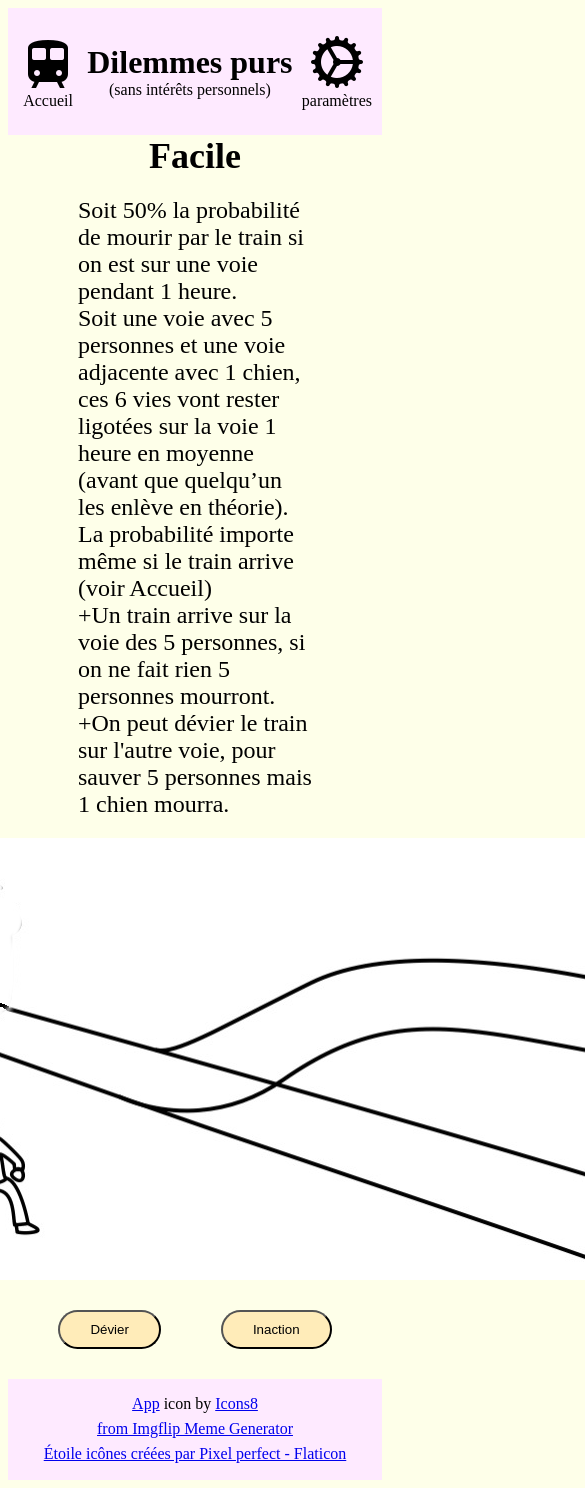
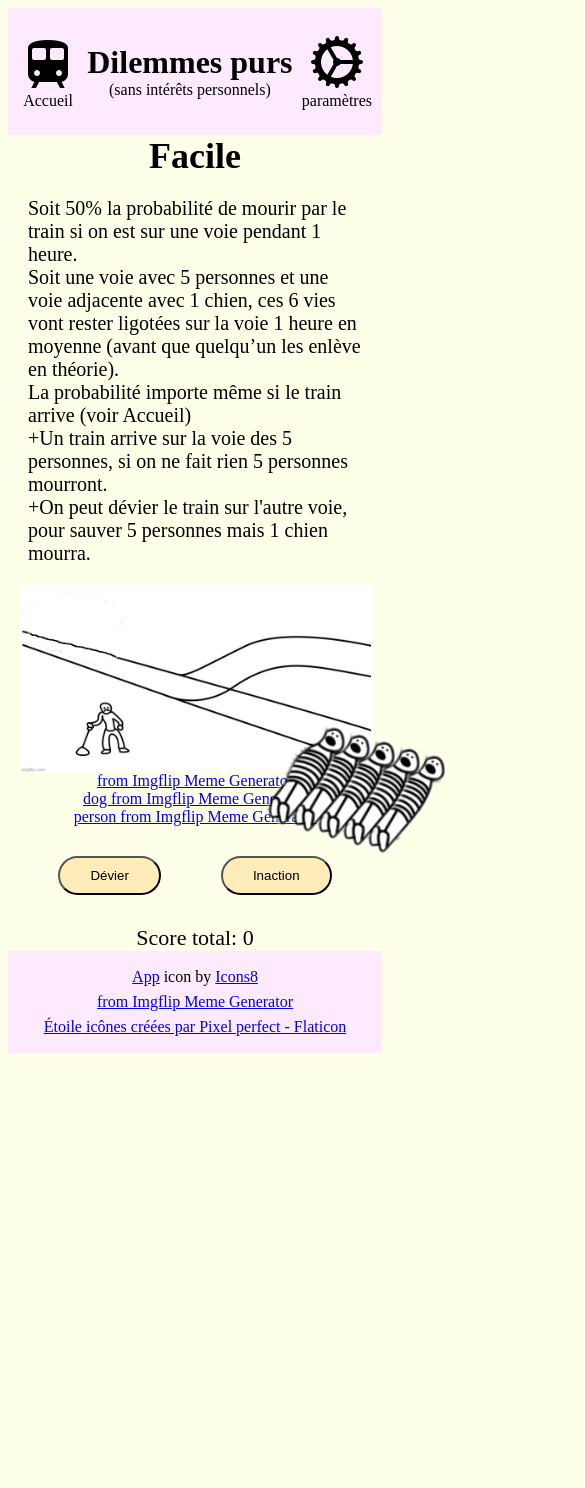
Before and after one commit to axelturpin/Dilemmes-purs, a Vue app: page /facile in a window 390 px wide. Shown: the top 1488 px of the page, 585 px wide, since content can reach past the window. After the commit the page ends 1061 px from the top, so only its background shows below. Built offline with nearby package versions, Linux system fonts and the light colour scheme.

Commit message:
facile en cours

```diff
--- a/public/json/facile.json
+++ b/public/json/facile.json
@@ -5,6 +5,96 @@
         "bouton1": "Dévier",
         "bouton2": "Inaction",
         "Bon": "Dévier",
-        "Détails": "Dévier le train est mieux (risque déjà important pour p = 0.5 et un chien est moins important qu’un humain a priori, même si c’est subjectif) \nM(inaction) = 0, M(Dévier) = subjectif faute de données, disons 2"
+        "Détails": "Dévier le train est mieux (risque déjà important pour p = 0.5 = 50% et un chien est moins important qu’un humain a priori, même si c’est subjectif) \nM(inaction) = 0, M(Dévier) = subjectif faute de données, disons 2",
+        "M": 2,
+        "M1": 2,
+        "M2": 0,
+        "src_plan": "./public/img/rails.png",
+        "href": "https://imgflip.com/i/al62xe",
+        "href_dog": "https://imgflip.com/i/amxmok",
+        "href_person": "https://imgflip.com/i/amxn79",
+        "voie1": 5,
+        "voie2": 1,
+        "voie1_type": "person",
+        "voie2_type": "chien",
+        "voie1_arbre": false,
+        "voie2_arbre": false
+    },
+    "dilemme2":
+    {
+        "description": "Soit 50% la probabilité de mourir par le train si on est sur une voie pendant 1 heure\nSoit une voie avec 5 personnes et une voie adjacente avec 1 personne, \nces 6 personnes vont rester ligotées sur la voie 1 heure en moyenne (avant que quelqu’un les enlève en théorie).\n+Un train arrive sur la voie des 5 personnes, si on ne fait rien 5 personnes mourront. \n+On peut dévier le train sur l'autre voie, pour sauver 5 personnes mais 1 personne mourra.",
+        "bouton1": "Dévier",
+        "bouton2": "Inaction",
+        "Bon": "Dévier",
+        "Détails": "Dévier le train est mieux (risque déjà important pour p = 0.5 = 50%) \nM(inaction) = 0, M(Dévier) = 1.5",
+        "M": 1.5,
+        "M1": 1.5,
+        "M2": 0,
+        "src_plan": "./public/img/rails.png",
+        "href": "https://imgflip.com/i/al62xe",
+        "href_person": "https://imgflip.com/i/amxn79",
+        "voie1": 5,
+        "voie2": 1,
+        "voie1_type": "person",
+        "voie2_type": "person",
+        "voie1_arbre": false,
+        "voie2_arbre": false
+    },
+    "dilemme3":
+    {
+        "description": "5 personnes risquent d’être écrasées par un train mais:\n+On peut pousser une personne obèse d’un pont pour faire dérailler le train et sauver les 5 autres. \n+Ou ne rien faire",
+        "bouton1": "Pousser",
+        "bouton2": "Inaction",
+        "Bon": "Inaction",
+        "Détails": "Ne rien faire (respect null) \nM(inaction) = 0, M(pousser) = -1",
+        "M": 0,
+        "M1": -1,
+        "M2": 0,
+        "src_plan": "https://i.imgflip.com/amxkzy.jpg",
+        "href": "https://imgflip.com/i/amxkzy",
+        "voie1": 0,
+        "voie2": 0,
+        "voie1_arbre": false,
+        "voie2_arbre": false
+    },
+    "dilemme4":
+    {
+        "description": "Soit 50% la probabilité de mourir par le train si on est sur une voie pendant 1 heure \nSoit une voie avec 5 personnes et une voie adjacente avec 5 personnes mais un arbre devant pouvant faire dérailler le train avec une probabilité de 60%, ces 10 personnes vont rester ligotées sur la voie 1 heure en moyenne (avant que quelqu’un les enlève en théorie).\n +Un train arrive sur la voie des 5 personnes, si on ne fait rien 5 personnes mourront. \n+On peut dévier le train sur l'autre voie, pour sauver 5 personnes mais 5 personnes risquent de mourir.",
+        "bouton1": "Dévier",
+        "bouton2": "Inaction",
+        "Bon": "Dévier",
+        "Détails": "Dévier le train est mieux (risque déjà présent pour p = 0.5 = 50%, et respect plus grand car moins de risques à dévier le train, risque de déraillement de pd = 0.6 = 60%) \nM(inaction) = 0, M(dévier) = 2.5",
+        "M": 2.5,
+        "M1": 2.5,
+        "M2": 0,
+        "src_plan": "./public/img/rails.png",
+        "href": "https://imgflip.com/i/al62xe",
+        "href_person": "https://imgflip.com/i/amxn79",
+        "voie1": 5,
+        "voie2": 5,
+        "voie1_type": "person",
+        "voie2_type": "person",
+        "voie1_arbre": false,
+        "voie2_arbre": true
+    },
+    "dilemme5":
+    {
+        "description": "Soit 50% la probabilité de mourir par le train si on est sur une voie pendant 1 heure\nSoit une voie avec 5 personnes mais un arbre devant pouvant faire dérailler le train avec une probabilité de 50% et une voie adjacente avec 2 personnes, ces 7 personnes vont rester ligotées sur la voie 1 heure en moyenne (avant que quelqu’un les enlève).\n+Un train arrive sur la voie des 5 personnes, si on ne fait rien 5 personnes mourront avec 50% de chances. \n+On peut dévier le train sur l'autre voie, pour sauver 5 personnes mais 2 personnes mourront.",
+        "bouton1": "Dévier",
+        "bouton2": "Inaction",
+        "Bon": "Inaction",
+        "Détails": "C'est moins grave de laisser le train passer avec un arbre sur la 1e voie, car il y a beaucoup de chances qu'il ne tue personne \nM(inaction) = 0, M(dévier) = -2",
+        "M": 0,
+        "M1": -2,
+        "M2": 0,
+        "src_plan": "./public/img/rails.png",
+        "href": "https://imgflip.com/i/al62xe",
+        "href_person": "https://imgflip.com/i/amxn79",
+        "voie1_type": "person",
+        "voie2_type": "person",
+        "voie1": 5,
+        "voie2": 2,
+        "voie1_arbre": true,
+        "voie2_arbre": false
     }
 }
--- a/src/App.vue
+++ b/src/App.vue
@@ -17,6 +17,7 @@ export default{
   <Footer></Footer>
 </template>
 
+<!-- pas scoped donc s'applique a tous les composants -->
 <style>
 body{
   background-color: #FEFFE9;
--- a/src/views/Facile.vue
+++ b/src/views/Facile.vue
@@ -2,22 +2,71 @@
 export default {
   data() {
     return {
-      dilemme: "",
-      error: null
+      data: {},
+      dilemme: {},
+      error: null,
+      clicked: false,
+      Détails: "",
+      score: 0,
+      numéro: 1,
     }
   },
   methods: {
+    click1(){
+        if (this.clicked === false){
+            this.clicked = true;
+            const btn = document.querySelector(".btn-1");
+            btn.style.background = "#FEEAFF";
+            this.Détails = this.dilemme.Détails;
+            if(this.dilemme.bouton1 === this.dilemme.Bon){
+                this.score += 100
+            }else{
+                this.score += (100*(1-Math.abs(this.dilemme.M1 - this.dilemme.M)/4))
+            }
+        }
+    },
+    click2(){
+        if (this.clicked === false){
+            this.clicked = true;
+            const btn = document.querySelector(".btn-2");
+            btn.style.background = "#FEEAFF";
+            this.Détails = this.dilemme.Détails;
+            if(this.dilemme.bouton2 === this.dilemme.Bon){
+                this.score += 100
+            }else{
+                this.score += (100*(1-Math.abs(this.dilemme.M2 - this.dilemme.M)/4))
+            }
+        }
+    },
+    suivant(){
+        if(this.numéro === 5){
+            this.Détails = "Terminé";
+        }else{
+            this.numéro++;
+            this.dilemme = this.data["dilemme" + (this.numéro).toString()];
+            this.clicked = false;
+            const btn1 = document.querySelector(".btn-1");
+            btn1.style.background = "#FFECB9";
+            const btn2 = document.querySelector(".btn-2");
+            btn2.style.background = "#FFECB9";
+        }
+    }
+  },
+  computed(){
+    this.dilemme;
+    console.log('vie1' + n);
   },
   // après le chargement du composant
   async created() {
       try {
-        const response = await fetch('/public/json/facile.json')
-        if (!response.ok) throw new Error('Erreur HTTP ' + response.status)
-        const data = await response.json()
-        this.dilemme = data.dilemme1
+        const response = await fetch('/public/json/facile.json');
+        if (!response.ok) throw new Error('Erreur HTTP ' + response.status);
+        const data = await response.json();
+        this.data = data;
+        this.dilemme = data.dilemme1;
       } catch (error) {
-        this.error = error.message
-        console.error(error)
+        this.error = error.message;
+        console.error(error);
       }
     }
   }
@@ -30,13 +79,31 @@ export default {
         <p class="p-description">{{ dilemme.description }}</p>
     </div>
 
-    <div class="center">
-        <img src="../../public/img/rails.png" alt="rails">
+    <div class="center colonne">
+        <div class="plan-container">
+        <a :href="dilemme.href"><img :src="dilemme.src_plan" class="img-rails" alt="rails" title="made at imgflip.com" loading="lazy">
+        <div v-if="dilemme.voie1 > 0">
+            <div v-for="n in dilemme.voie1">
+                <img src="../../public/img/personneHD1.png" alt="person" :class="'vie1' + n, dilemme.voie1_type" loading="lazy">
+            </div>
+        </div>
+        </a>
+        </div>
+
+        <div><a href="https://imgflip.com/memegenerator">from Imgflip Meme Generator</a></div>
+        <div v-if="dilemme.href_dog"><a :href="dilemme.href_dog">dog from Imgflip Meme Generator</a></div>
+        <div v-if="dilemme.href_person"><a :href="dilemme.href_person">person from Imgflip Meme Generator</a></div>
     </div>
 
     <div class="center">
-        <button class="btn">{{ dilemme.bouton1 }}</button>
-        <button class="btn">{{ dilemme.bouton2 }}</button>
+        <button class="btn btn-1" @click="click1">{{ dilemme.bouton1 }}</button>
+        <button class="btn btn-2" @click="click2">{{ dilemme.bouton2 }}</button>
+    </div>
+
+    <p class="score">Score total: {{ score }}</p>
+    <p class="détails" v-if="clicked">{{ Détails }}</p>
+    <div class="center">
+        <button class="btn suivant" v-if="clicked" @click="suivant">Suivant</button>
     </div>
 
   <div v-if="error" style="color:red">
@@ -62,4 +129,59 @@ export default {
     margin: 30px;
     border-radius: 20px;
 }
+.détails, .score{
+    text-align: center;
+    white-space: pre-line;
+    font-size: 22px;
+}
+.colonne{
+    display: flex;
+    flex-direction: column;
+    align-items: center;
+}
+.vie11{
+    position: absolute;
+    left: 1000px;
+    top: 800px;
+}
+.plan-container {
+  position: relative;
+  width: max-content; /* ou 100% selon besoin */
+}
+.img-rails { display: block; width: 100%; }
+
+.vie11 {
+  position: absolute;
+  top: 55%;
+  left: 80%;
+}
+.vie12 {
+  position: absolute;
+  top: calc(55% - 7px);
+  left: calc(80% - 25px);
+}
+.vie13 {
+  position: absolute;
+  top: calc(55% - 2*7px);
+  left: calc(80% - 2*25px);
+}
+.vie14 {
+  position: absolute;
+  top: calc(55% - 3*7px);
+  left: calc(80% - 3*25px);
+}
+.vie15 {
+  position: absolute;
+  top: calc(55% - 4*7px);
+  left: calc(80% - 4*25px);
+}
+@media (max-width: 768px) {
+    .p-description {
+        width: auto;
+        font-size: 20px;
+    }
+    .img-rails{
+        width: 90vw;
+    }
+}
 </style>
```
